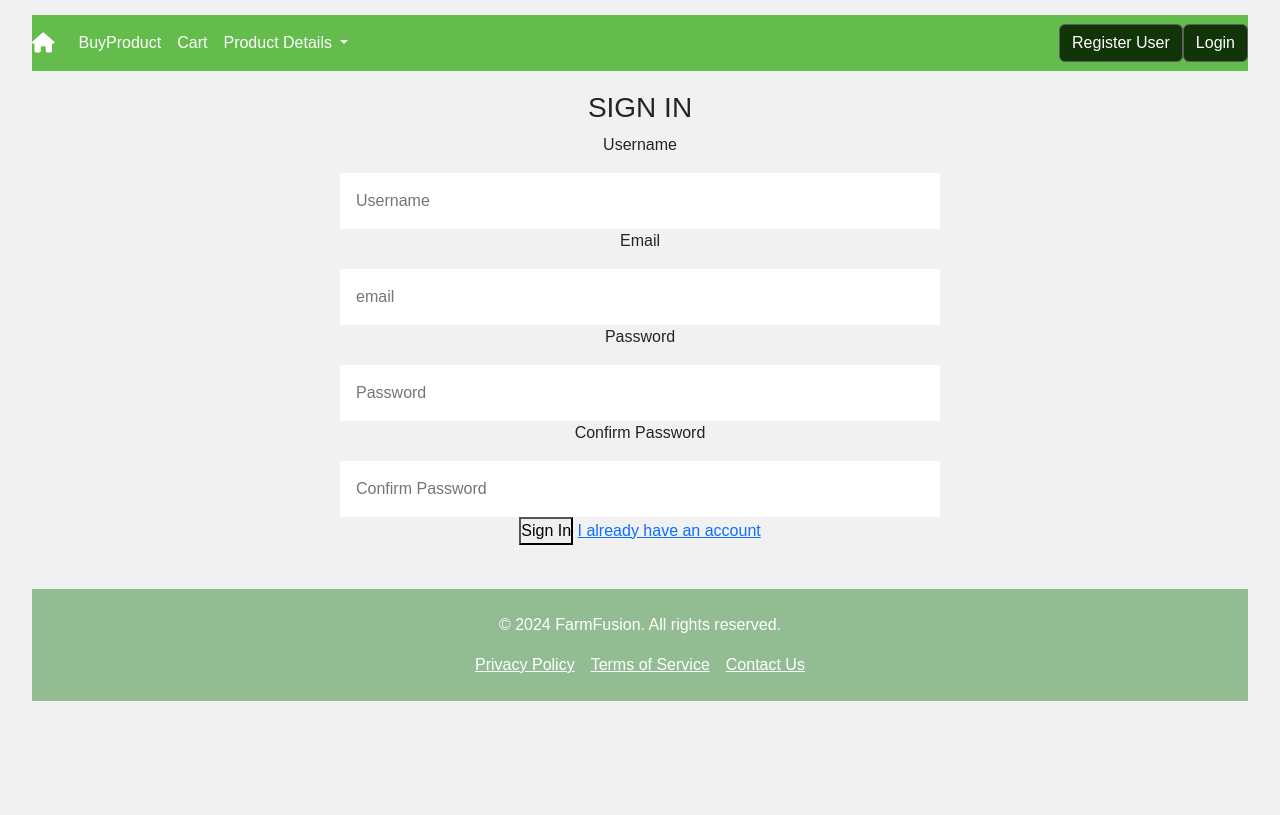
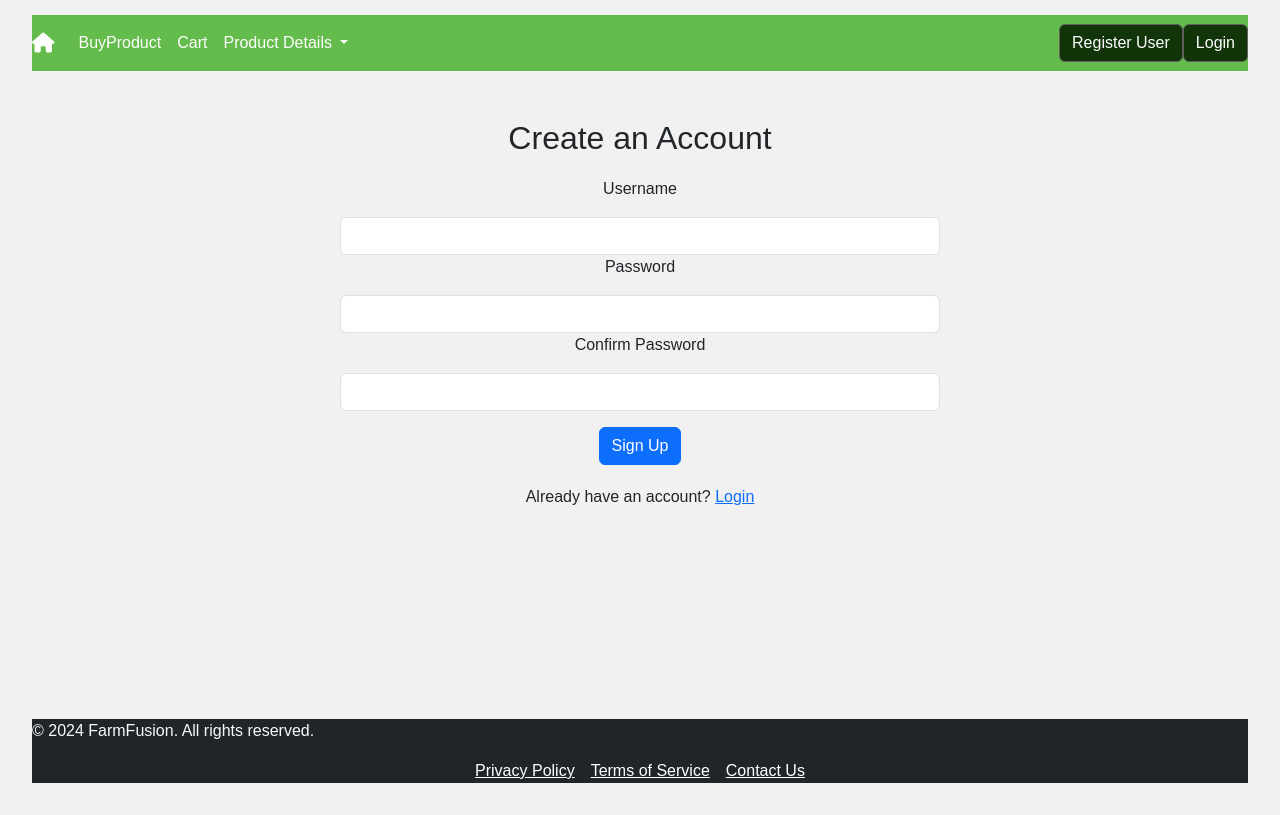
Before and after one commit to Asif52-Sajid/myProject, a Django app: page /accounts/register/ in a window 1280 px wide. Shown: the part 17-832 px from the top of the page. Before the commit the page ends 800 px from the top, so only its background shows below. Run offline with Django 5.2, Linux system fonts and the light colour scheme; some libraries are stand-ins or nearby versions.

Commit message:
fixed register page

```diff
--- a/Farmfusion/templates/components/footer.html
+++ b/Farmfusion/templates/components/footer.html
@@ -1,6 +1,6 @@
 {% load static %}
-<br>
-<footer class="text-white text-center py-4" style="background-color: #92bd92; margin-top: 0; bottom: 0; width: 100%;">
+<body class="d-flex flex-column min-vh-100">
+<footer class="footer mt-auto bg-dark text-light">
 
         <p>&copy; 2024 FarmFusion. All rights reserved.</p>
         <div class="d-flex justify-content-center">
@@ -9,3 +9,4 @@
             <a href="#" class="text-white mx-2">Contact Us</a>
         </div>
     </footer>
+</body>
--- a/Farmfusion/templates/components/register.html
+++ b/Farmfusion/templates/components/register.html
@@ -1,24 +1,24 @@
- {% extends "base.html" %}
+{% extends 'base.html' %}
+
 {% block content %}
-<body>
-    <form class="form" method="post" action="{% url 'register' %}">
+<div class="container mt-5">
+    <h2 class="text-center">Create an Account</h2>
+    <form method="POST">
         {% csrf_token %}
-        <h3>SIGN IN</h3>
-
-        <label for="username">Username</label>
-        <input type="text" placeholder="Username" id="username" name="username">
-
-        <label for="email">Email</label>
-        <input type="email" placeholder="email" id="email" name="email">
-
-        <label for="password">Password</label>
-        <input type="password" placeholder="Password" id="password" name="password1">
-
-        <label for="confirm_password">Confirm Password</label>
-        <input type="password" placeholder="Confirm Password" id="confirm_password" name="password2">
-
-        <button type="submit">Sign In</button>
-        <a class="ra" href="login_page/index.html">I already have an account</a>
+        <div class="form-group">
+            <label for="username">Username</label>
+            <input type="text" name="username" id="username" class="form-control" required>
+        </div>
+        <div class="form-group">
+            <label for="password1">Password</label>
+            <input type="password" name="password1" id="password1" class="form-control" required>
+        </div>
+        <div class="form-group">
+            <label for="password2">Confirm Password</label>
+            <input type="password" name="password2" id="password2" class="form-control" required>
+        </div>
+        <button type="submit" class="btn btn-primary mt-3">Sign Up</button>
     </form>
-</body>
+    <p class="mt-3 text-center">Already have an account? <a href="{% url 'login' %}">Login</a></p>
+</div>
 {% endblock %}
```
